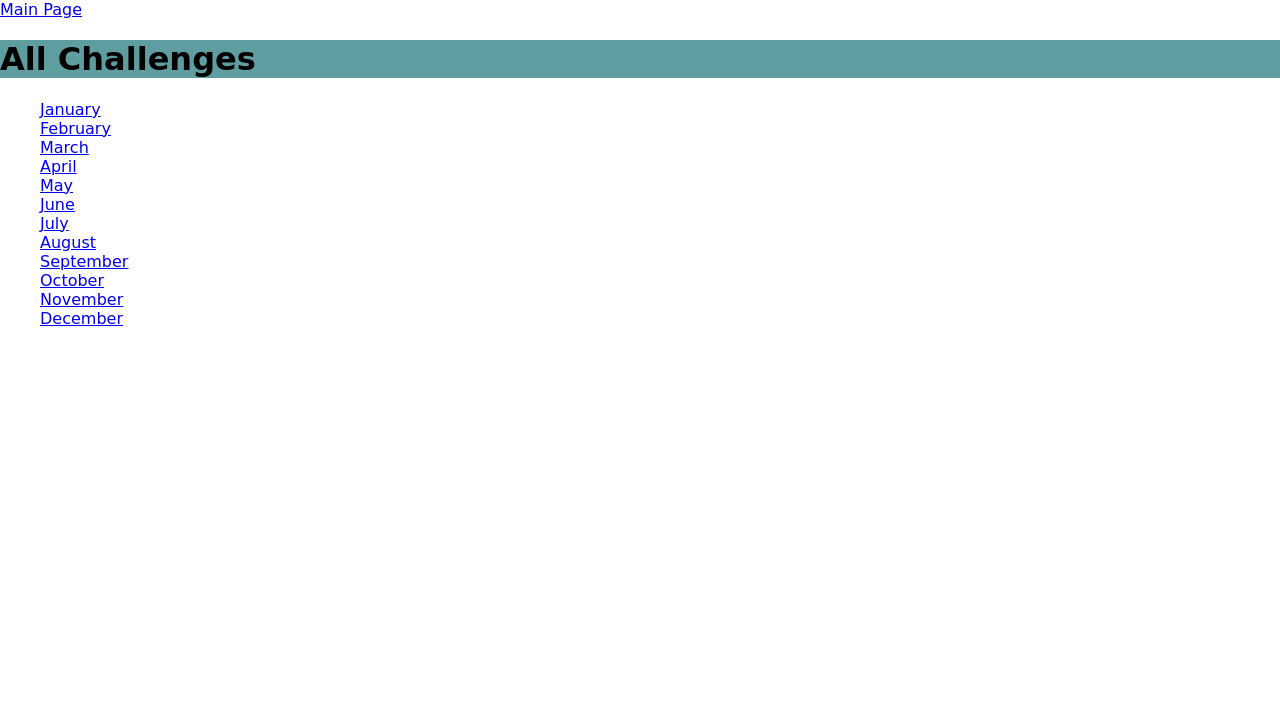
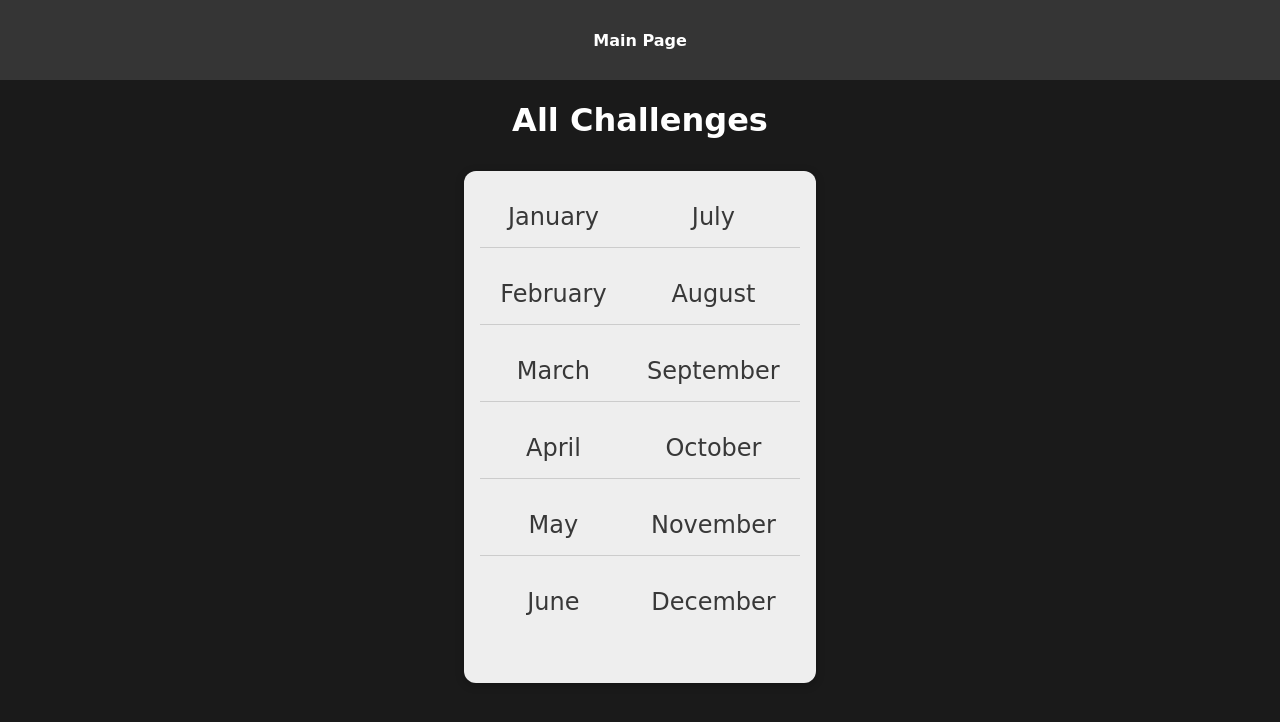
Before and after one commit to Gerdyus/myLearning, a Django app: page /challenges/ in a window 1280 px wide. Shown: the top 722 px of the page. Run offline with Django 4.2, Linux system fonts and the light colour scheme; some web fonts are replaced.

Commit message:
Final CSS Styling - Challenges Complete?

```diff
--- a/DJango_Udemy/monthly_challenges/challenges/static/challenges/challenges.css
+++ b/DJango_Udemy/monthly_challenges/challenges/static/challenges/challenges.css
@@ -1,4 +1,38 @@
-h1 {background-color: cadetblue;}
 ul{
     list-style: none;
+    margin: 2rem auto;
+    width: 90%;
+    max-width: 20rem;
+    box-shadow: 0 2px 8px rgba(0, 0, 0, 0.26);
+    padding: 1rem;
+    border-radius: 12px;
+    display: flex;
+    flex-direction: column;
+    flex-wrap: wrap;
+    height: 30rem;
+    background-color: #eeeeee;
 }
+
+
+li {
+    margin: 1rem 0;
+    text-align: center;
+    font-size: 1.5rem;
+    border-bottom: 1px solid #ccc;
+    padding-bottom: 1rem;
+  }
+
+  li:last-of-type,
+  li:nth-of-type(6) {
+    border-bottom: none;
+  }
+
+  li a {
+    text-decoration: none;
+    color: #383838;
+  }
+
+  li a:hover,
+  li a:active {
+    color: #7e0154;
+  }
--- /dev/null
+++ b/DJango_Udemy/monthly_challenges/static/header.css
@@ -0,0 +1,20 @@
+header{
+    width: 100%;
+    height: 5rem;
+    background-color: #353535;
+}
+
+header nav{
+    width: 100%;
+    height: 100%;
+    display: flex;
+    justify-content: center;
+    align-items: center;
+}
+
+header nav a{
+    color:white;
+    font-size: 1rem;
+    font-weight: bold;
+    text-decoration: none;
+}
--- a/DJango_Udemy/monthly_challenges/static/styles.css
+++ b/DJango_Udemy/monthly_challenges/static/styles.css
@@ -2,7 +2,26 @@
 html{
     font-family: 'Tilt Neon', cursive;
 }
-
+h1{
+    align-items: center;
+    text-align: center;
+    color: white;
+}
 body{
     margin:0;
+    background-color: #1a1a1a;
 }
+h2{
+
+    align-items: center;
+    text-align: center;
+    color: white;
+
+}
+p{
+
+    align-items: center;
+    text-align: center;
+    color: white;
+
+}
--- a/DJango_Udemy/monthly_challenges/templates/base.html
+++ b/DJango_Udemy/monthly_challenges/templates/base.html
@@ -9,6 +9,7 @@
     <!-- The title is what shows up in the tab -->
     {% block css_files %}{% endblock css_files %}
     <link rel="stylesheet" href={% static "styles.css" %}>
+    <link rel="stylesheet" href={% static "header.css" %}>
 
 </head>
 <body>
```
